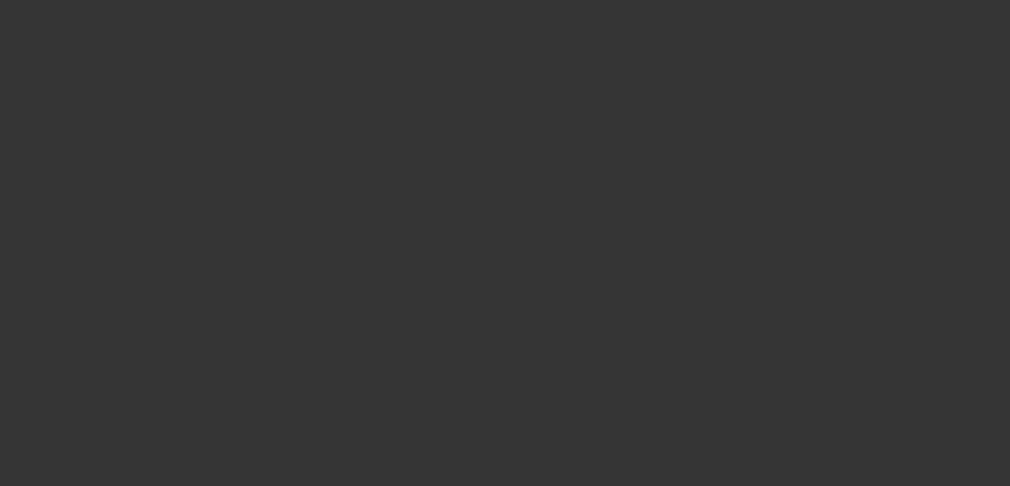
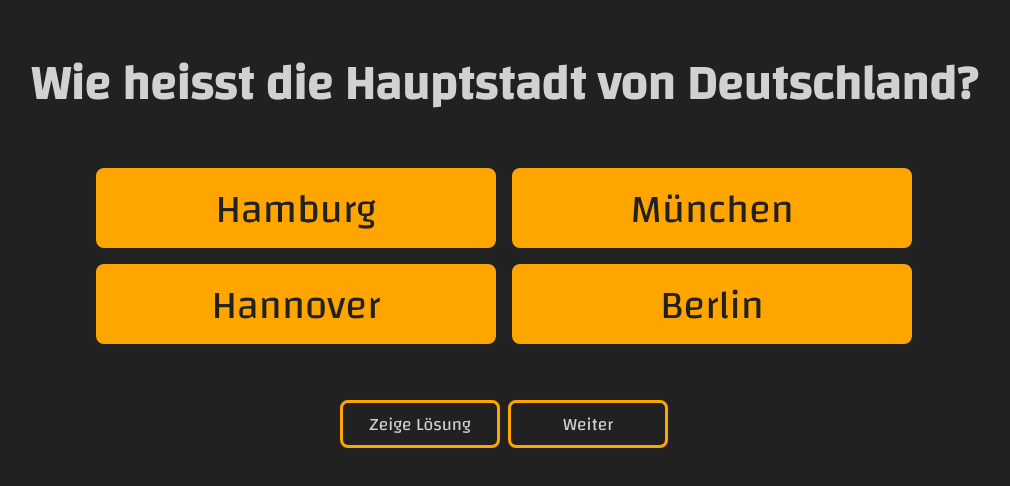
Before and after one commit to TonySN90/small-quizApp, a website built with Vite: page src/index.html in a window 1280 px wide. Shown: the whole page, without its empty margins (136-1146 px from the left). Built offline with nearby package versions, Linux system fonts and the light colour scheme.

Commit message:
update design

```diff
--- a/src/index.html
+++ b/src/index.html
@@ -7,7 +7,21 @@
     <title>Vite App</title>
   </head>
   <body>
-    <div id="app"></div>
+    <div class="wrapper">
+      <h1 id="question">Wie heisst die Hauptstadt von Deutschland?</h1>
+      <div class="container">
+        <div class="button">Hamburg</div>
+        <div class="button">München</div>
+        <div class="button">Hannover</div>
+        <div class="button">Berlin</div>
+      </div>
+      <div class="containerButtons">
+        <div class="navButtons">
+          <div class="result navButton">Zeige Lösung</div>
+          <div class="next navButton">Weiter</div>
+        </div>
+      </div>
+    </div>
     <script type="module" src="./js/main.js"></script>
   </body>
 </html>
--- /dev/null
+++ b/src/scss/_default.scss
@@ -0,0 +1,9 @@
+@import url("https://fonts.googleapis.com/css2?family=Changa:wght@300;400;500&display=swap");
+
+// fonts
+$changa: "Changa", sans-serif;
+
+// colors
+$color-primary: orange;
+$color-font-bright: #d1d1d1;
+$color-bg-dark: #212121;
--- a/src/scss/style.scss
+++ b/src/scss/style.scss
@@ -1,3 +1,77 @@
+@import "default";
+@import url("https://fonts.googleapis.com/css2?family=Changa:wght@300;400;500&display=swap");
+
 body {
-  background-color: rgb(52, 52, 52);
+  background-color: $color-bg-dark;
 }
+
+* {
+  font-family: $changa;
+  box-sizing: border-box;
+}
+
+.wrapper {
+  color: $color-font-bright;
+  // background-color: rgba(255, 0, 0, 0.113);
+
+  display: flex;
+  flex-direction: column;
+  align-items: center;
+
+  h1 {
+    font-size: 3rem;
+  }
+
+  .container {
+    width: 52rem;
+
+    display: flex;
+    text-align: center;
+    flex-wrap: wrap;
+
+    .button {
+      width: 25rem;
+      height: 5rem;
+      font-size: 2.5rem;
+      background-color: $color-primary;
+      border: 5px solid $color-primary;
+      border-radius: 0.5rem;
+      margin: 0.5rem;
+      color: $color-bg-dark;
+      transition: 0.1s;
+      cursor: pointer;
+
+      &:hover {
+        transform: scale(1.02);
+        border: 5px solid $color-primary;
+        background-color: $color-bg-dark;
+        color: $color-font-bright;
+      }
+    }
+  }
+
+  .navButtons {
+    display: flex;
+    margin-top: 3rem;
+    gap: 0.5rem;
+
+    .navButton {
+      width: 10rem;
+      height: 3rem;
+      border: 3px solid $color-primary;
+      border-radius: 0.5rem;
+      font-size: 1.1rem;
+
+      display: flex;
+      align-items: center;
+      justify-content: center;
+      transition: all 0.2s;
+      cursor: pointer;
+
+      &:hover {
+        background-color: $color-primary;
+        color: $color-bg-dark;
+      }
+    }
+  }
+}
```
